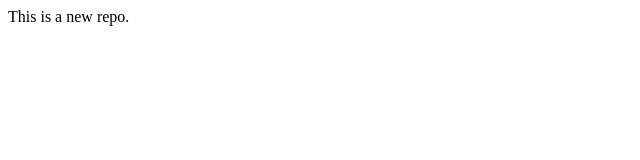
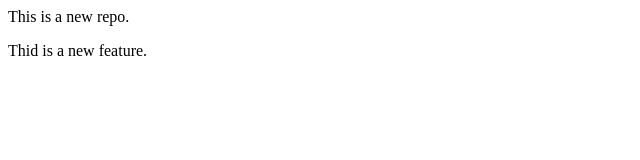
Before and after one commit to Intizar9519/Localrepo, a plain HTML site: page index.html in a window 1280 px wide. Shown: the whole page, without its empty margins (0-640 px from the left). Drawn offline with Linux system fonts and the light colour scheme.

Commit message:
Add new feature

```diff
--- a/index.html
+++ b/index.html
@@ -1 +1,2 @@
 <p>This is a new repo.</p>
+<p>Thid is a new feature.</p>
```
